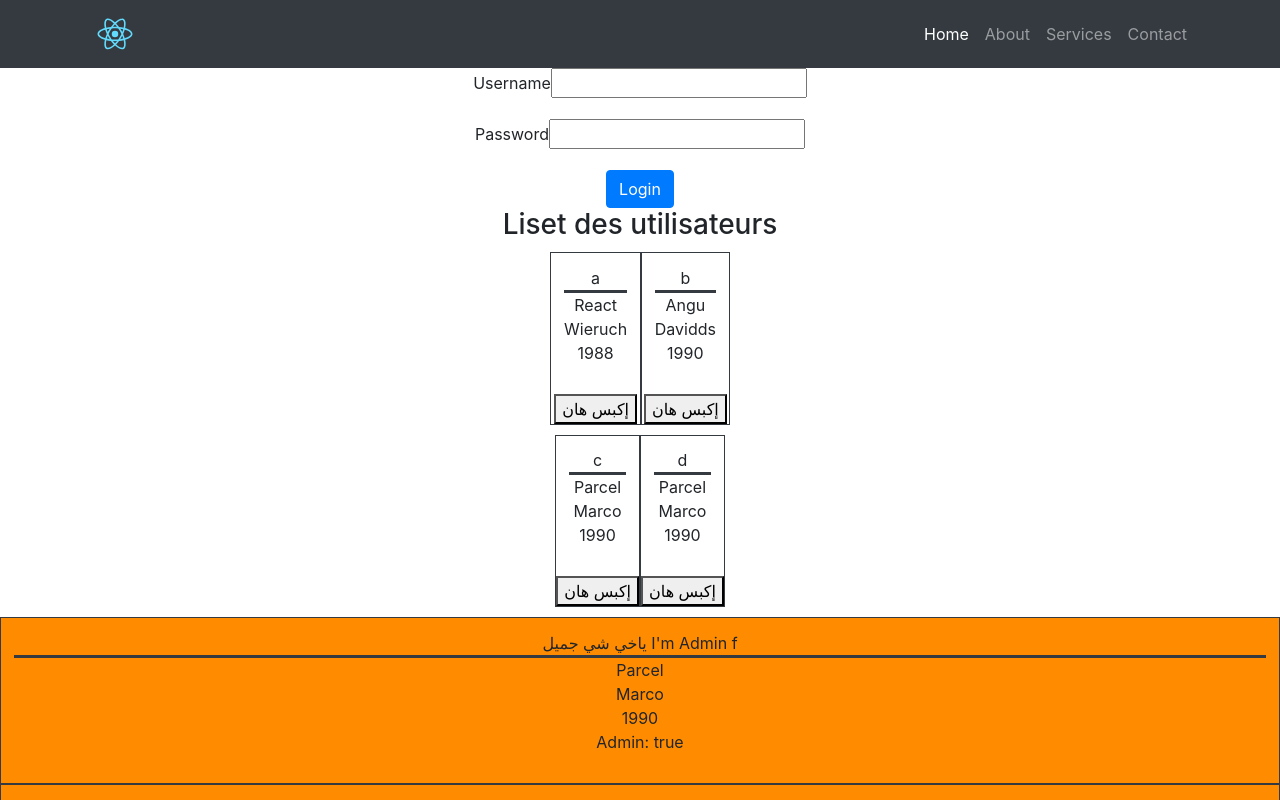
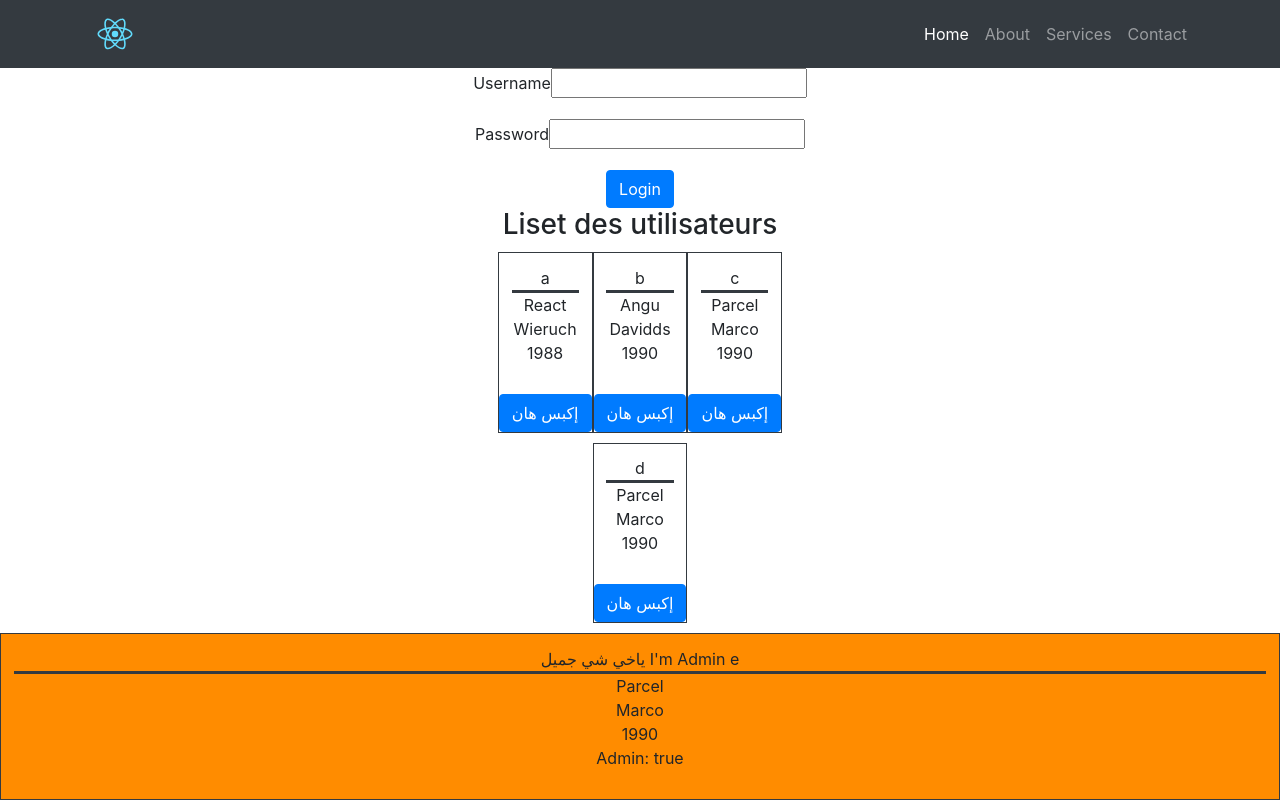
Before and after one commit to Letsfindme/React-SinglePage, a React (Create React App) app: page / in a window 1280 px wide. Shown: the top 800 px of the page. Built offline with nearby package versions, Linux system fonts and the light colour scheme.

Commit message:
Chile change state

```diff
--- a/src/components/users/index.js
+++ b/src/components/users/index.js
@@ -6,61 +6,90 @@ export default class Users extends React.Component {
     constructor(props) {
         super(props)
         this.state = {
-            users:  [
+            users: [
                 {
                     id: 'a',
                     firstname: 'React',
                     lastname: 'Wieruch',
+                    email:'myemail',
                     year: 1988,
-                    isAdmin: false,
+                    superUser: false,
                     role: 'Guest'
                 },
                 {
                     id: 'b',
                     firstname: 'Angu',
                     lastname: 'Davidds',
+                    email:'myemail22222',
                     year: 1990,
-                    isAdmin: false,
+                    superUser: false,
                     role: 'Guest'
                 },
                 {
                     id: 'c',
                     firstname: 'Parcel',
                     lastname: 'Marco',
+                    email:'myemail3333333',
                     year: 1990,
-                    isAdmin: false,
+                    superUser: false,
                     role: 'Guest'
                 },
                 {
                     id: 'd',
                     firstname: 'Parcel',
                     lastname: 'Marco',
+                    email:'myemail4444444',
                     year: 1990,
-                    isAdmin: false,
+                    superUser: false,
                     role: 'Admin'
                 },
                 {
-                    id: 'f',
+                    id: 'e',
                     firstname: 'Parcel',
                     lastname: 'Marco',
+                    email:'myemail55555555',
                     year: 1990,
-                    isAdmin: true,
+                    superUser: true,
+                    role: 'Guest'
+                },
+                {
+                    id: 'f',
+                    firstname: 'Parfel',
+                    lastname: 'Parco',
+                    email:'myemail666666',
+                    year: 1990,
+                    superUser: true,
                     role: 'Guest'
                 }
             ]
-
         }
     }
 
+    handleChange(user) {
+        console.log(user);
+
+        let newUserState = this.state.users.slice().map(stateUser => {
+            stateUser.superUser = false
+            if (user.email === stateUser.email) {
+                stateUser.superUser = true;
+            }
+
+            return stateUser
+        })
+
+        this.setState({
+            users: newUserState
+        })
+    }
 
     render() {
-
 
         return (
             <div>
                 <h3>Liset des utilisateurs</h3>
                 <User
-                list={this.state.users}/>
+                    list={this.state.users}
+                    handleClick={ (item) => this.handleChange(item)}/>
             </div>
         )
     }
--- a/src/components/users/user.js
+++ b/src/components/users/user.js
@@ -8,15 +8,16 @@ export default function (props) {
     const SimpleList = (showList) => (
         <div className="user-list">
             {showList.map((item, key) => {
-                if (!item.isAdmin) {
-                    return <div key={key } className="user-list-element">
+                if (!item.superUser) {
+                    return <div key={key} className="user-list-element">
                         <ul>
                             <li>{item.id}</li>
                             <li>{item.firstname}</li>
                             <li>{item.lastname}</li>
                             <li>{item.year}</li>
                         </ul>
-                        <button>إكبس هان</button>
+                        <button className="btn btn-primary"
+                        onClick={() => props.handleClick(item)}>إكبس هان</button>
                     </div>;
                 }
             })}
@@ -25,15 +26,15 @@ export default function (props) {
 
     const showAdmin = (userList) => (
         <div>{userList.map((item, key) => {
-            if (item.isAdmin) {
+            if (item.superUser) {
                 return (
-                <div key={key + item.id+1} className="user-list-element Admin">
+                    <div key={key + item.id + 1} className="user-list-element Admin">
                         <ul >
                             <li>ياخي شي جميل I'm Admin {item.id}</li>
                             <li>{item.firstname}</li>
                             <li>{item.lastname}</li>
                             <li>{item.year}</li>
-                        <li>Admin: {item.isAdmin.toString()}</li>
+                            <li>Admin: {item.superUser.toString()}</li>
                         </ul>
                     </div>
                 )
@@ -48,10 +49,8 @@ export default function (props) {
     })
 
     adminUsers = adminUsers.map((user, key) => {
-        console.log('heeelo');
-
         return (
-            <div key={key + user.id+2} className="user-list-element Admin">
+            <div key={key + user.id + 2} className="user-list-element Admin">
                 <ul >
                     <li>Admin ياخي الفلتر جميل  {user.id}</li>
                     <li>{user.firstname}</li>
@@ -63,8 +62,6 @@ export default function (props) {
         )
     })
 
-
-
     return (
         <div>
             {SimpleList(firstHalf)}
```
Also changed, not shown: src/components/qUsers/index.js (+49 -6 lines), src/components/qUsers/user.js (+15 -5 lines), 1 other file (tests, documents, lock files or other folders). Lines whose indentation alone changed are shown as unchanged.
